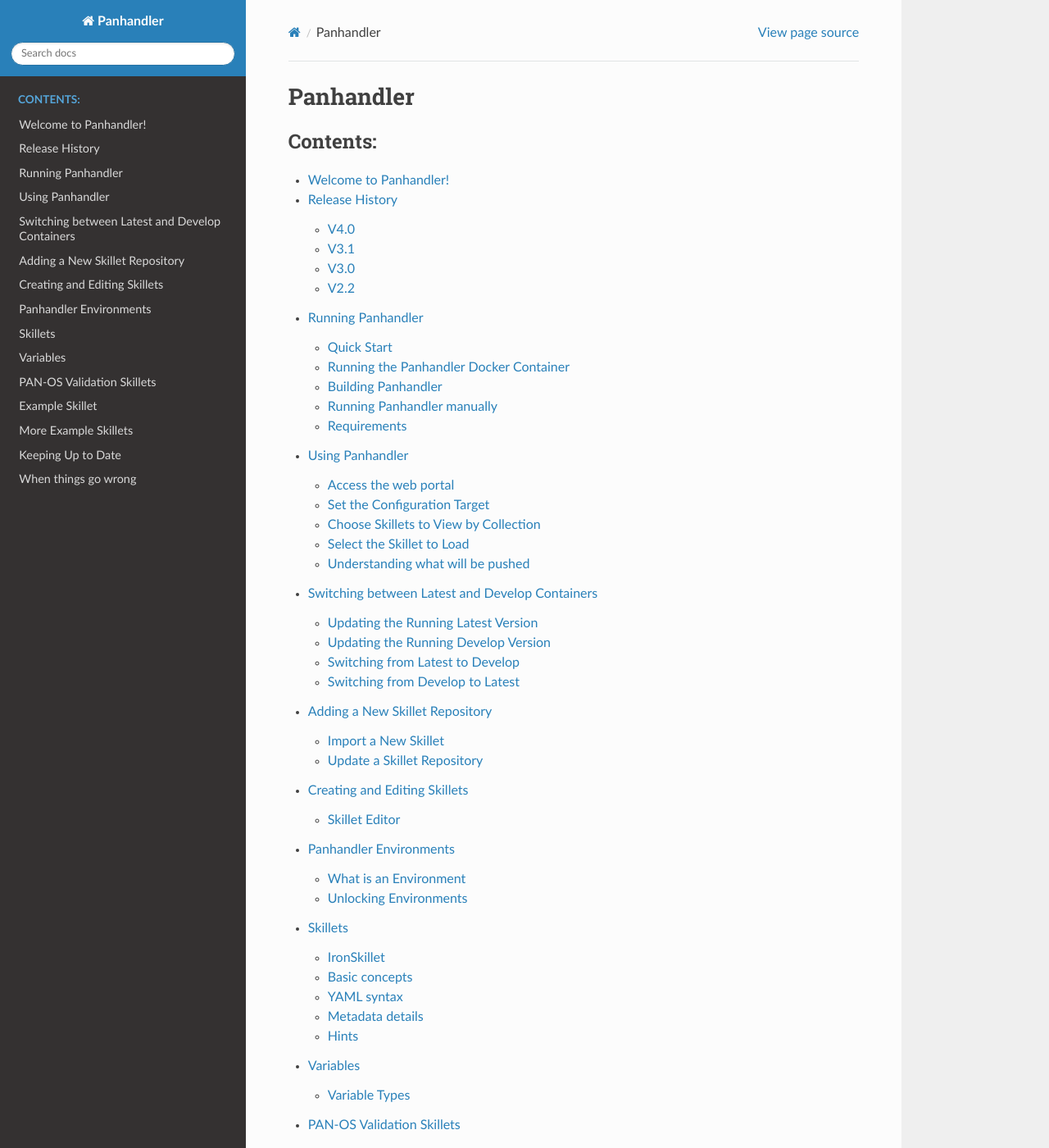
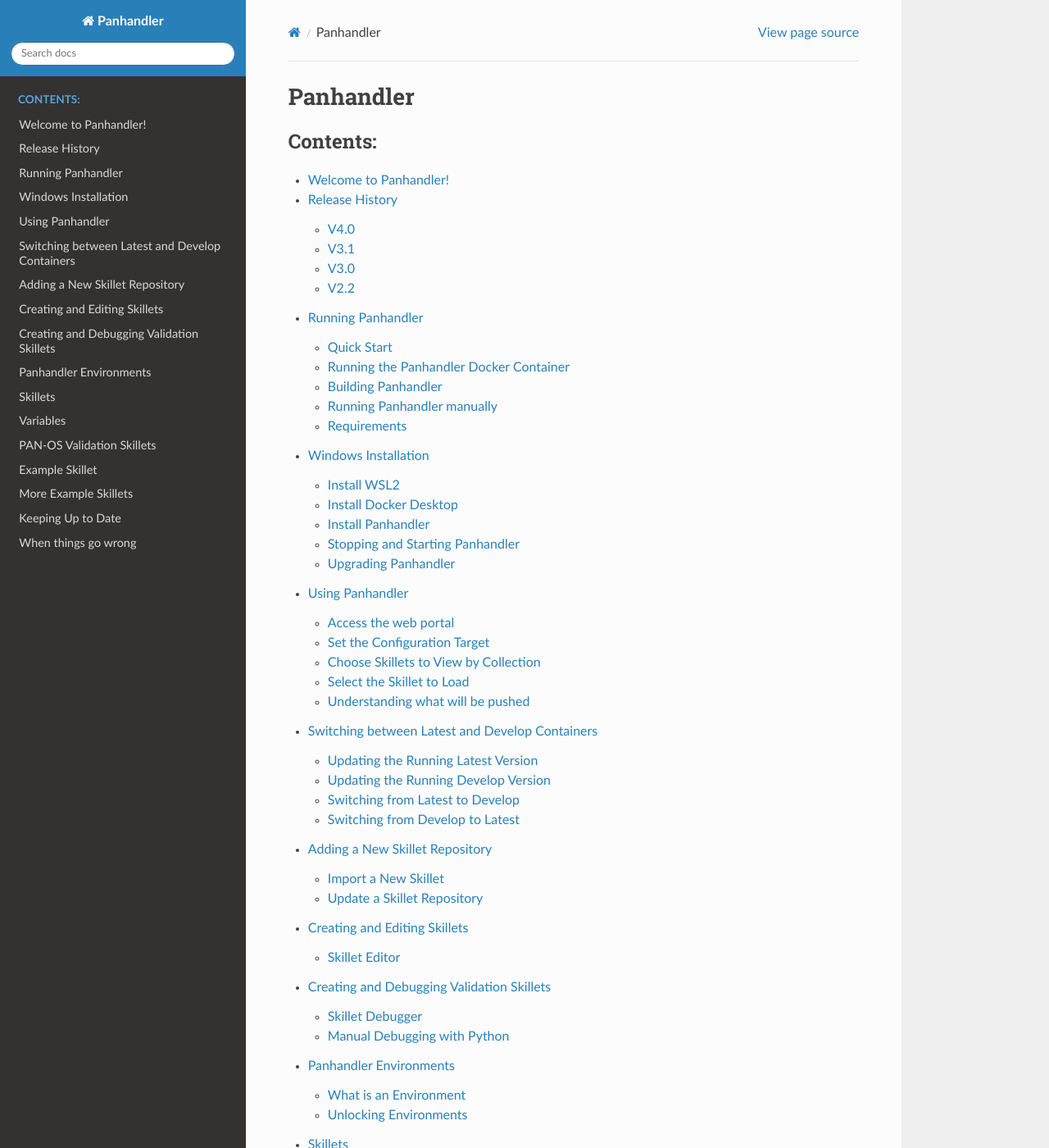
Before and after one commit to PaloAltoNetworks/panhandler, a Sphinx documentation site: the page built from docs/index.rst, in a window 1280 px wide and 1400 px high. Shown: the whole window at 82% size. Built offline with Sphinx 7.4.7 and the Read the Docs theme 2.0.0, drawn with Linux system fonts in a browser that asks for light colours; some of the changed lines change nothing that is shown.

Commit message:
update docs from master

```diff
--- /dev/null
+++ b/docs/creating_validation_skillets.rst
@@ -0,0 +1,98 @@
+Creating and Debugging Validation Skillets
+------------------------------------------
+
+Panhandler allows you to edit and debug validation skillets using the Skillet Editor. See :ref:`creating_skillets_doc`.
+
+From the repository details page, click the 'edit' control for the Skillet you want to edit.
+
+
+.. image:: images/ph-edit-skillet.png
+
+
+At the bottom of the Skillet Editor, click the 'Debug' button to enter the Skillet Debugger.
+
+
+.. image:: images/ph-debug-skillet-button.png
+
+
+Skillet Debugger
+================
+
+The Skillet Debugger allows you to step through each snippet and see the context between steps. This is
+especially useful to understand the various captures and filters available.
+
+.. image:: images/ph-skillet-debugger.png
+
+
+To use the debugger, manually enter Device connection information into the Context input. You may also edit
+any defined variables here that may impact the skillet logic.
+
+.. note:: Ensure the context input is valid JSON.
+
+Click the 'play' button to execute the next snippet. The 'Outputs' will show the returned value from the snippet.
+The 'Context' will also contain all captured values as well. This allows you to quickly experiment with various
+capture_pattern, capture_list, capture_value, and filter_items options.
+
+You may also use the 'Skip Ahead to Snippet' in order to test a specific snippet execution.
+
+.. note:: Be sure you understand what variables a snippet requires in the context when skipping ahead. In some cases,
+    you'll need play the snippets in order to get the proper context values in place.
+
+
+Manual Debugging with Python
+============================
+
+In some cases, it may be desirable to use Python or a debugger like PyCharm or pdb for building your validation
+skillet. Here is an example python script that will load a config file from the local filesystem and run a
+skillet. You may use the 'filter_snippets' option to only run specified snippets as desired.
+
+.. code-block:: python
+
+    import json
+
+    import click
+
+    from skilletlib.skilletLoader import SkilletLoader
+
+
+    @click.command()
+    @click.option("-c", "--config_file", help="Local Config File", type=str, default="config.xml")
+    @click.option("-d", "--skillet_dir", help="Skillet Directory", type=str, default=".")
+    @click.option("-f", "--snippet_filter", help="Snippet Filter Type", type=str, default="")
+    @click.option("-s", "--snippet_filter_value", help="Snippet Filter Value", type=str, default="")
+    def cli(config_file, skillet_dir, snippet_filter, snippet_filter_value):
+        sl = SkilletLoader()
+        skillets = sl.load_all_skillets_from_dir(skillet_dir)
+        d = skillets[0]
+
+        context = dict()
+        with open(config_file, 'r') as config:
+            context['config'] = config.read()
+
+        if snippet_filter != "":
+            context['__filter_snippets'] = {
+                snippet_filter: snippet_filter_value
+            }
+
+        out = d.execute(context)
+
+        print('=' * 80)
+        print(json.dumps(out, indent=4))
+        print('=' * 80)
+
+
+    if __name__ == '__main__':
+        cli()
+
+
+The above requires 'click' and 'skilletlib' to be installed. The output will contain all captured values
+and filtered items in the 'outputs' key.
+
+.. code-block:: bash
+
+    pip install click
+    pip install git+https://github.com/PaloAltoNetworks/skilletlib.git@develop#egg=skilletlib
+
+
+
+For more information, see the `Skillet Builder <https://skilletbuilder.readthedocs.io/en/latest/>`_ documentation.
--- a/docs/index.rst
+++ b/docs/index.rst
@@ -13,10 +13,12 @@
    overview
    release_history
    running
+   windows_install
    using
    switching_dev_latest
    importing_skillets
    creating_panos_skillets
+   creating_validation_skillets
    environments
    skillets
    variables
```
Also changed, not shown: docs/images/ph-debug-skillet-button.png (added), docs/images/ph-edit-skillet.png (added), docs/images/ph-skillet-debugger.png (added).
